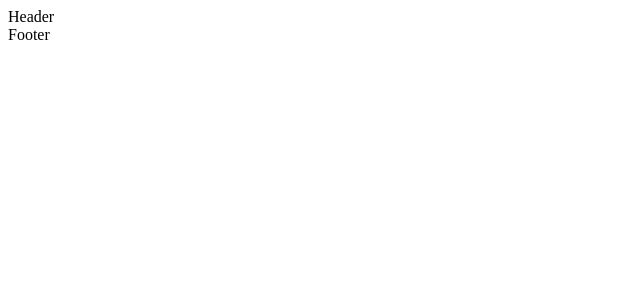
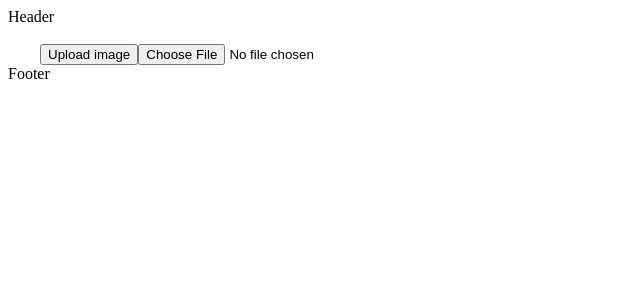
Before and after one commit to vukovicdusan/bojeart, a Next.js app: page / in a window 1280 px wide. Shown: the top 300 px of the page, without its empty margins (0-640 px from the left). Built offline with nearby package versions, Linux system fonts and the light colour scheme.

Commit message:
upload working

```diff
--- /dev/null
+++ b/components/UploadImage.jsx
@@ -0,0 +1,40 @@
+import React, { useState } from "react"
+
+const UploadImage = () => {
+	const [image, setImage] = useState(null)
+	const [createObjectURL, setCreateObjectURL] = useState(null)
+
+	const uploaToClient = (e) => {
+		if (e.target.files && e.target.files[0]) {
+			const img = e.target.files[0]
+
+			setImage(img)
+			setCreateObjectURL(URL.createObjectURL(img))
+		}
+	}
+	const uploadToServer = async (e) => {
+		try {
+			const body = new FormData()
+			body.append("file", image)
+			const response = await fetch("/api/upload", {
+				method: "POST",
+				body,
+			})
+		} catch (error) {
+			console.log(error.response?.data)
+		}
+	}
+	return (
+		<>
+			<img src={createObjectURL} alt="" />
+			<form>
+				<button onClick={uploadToServer} type="button">
+					Upload image
+				</button>
+				<input type="file" onChange={uploaToClient} />
+			</form>
+		</>
+	)
+}
+
+export default UploadImage
--- a/package.json
+++ b/package.json
@@ -9,6 +9,8 @@
     "lint": "next lint"
   },
   "dependencies": {
+    "formidable": "^2.0.1",
+    "fs": "^0.0.1-security",
     "next": "13.0.3",
     "react": "18.2.0",
     "react-dom": "18.2.0"
--- a/pages/index.js
+++ b/pages/index.js
@@ -1,5 +1,6 @@
 import Head from "next/head"
 import Image from "next/image"
+import UploadImage from "../components/UploadImage"
 import styles from "../styles/Home.module.css"
 
 export default function Home() {
@@ -13,6 +14,7 @@ export default function Home() {
 				/>
 				<link rel="icon" href="/favicon.ico" />
 			</Head>
+			<UploadImage></UploadImage>
 		</div>
 	)
 }
```
Also changed, not shown: pages/api/upload.js (added, +40 -0 lines), public/uploads/1668636711168_2.png (added), 1 other file (tests, documents, lock files or other folders).
